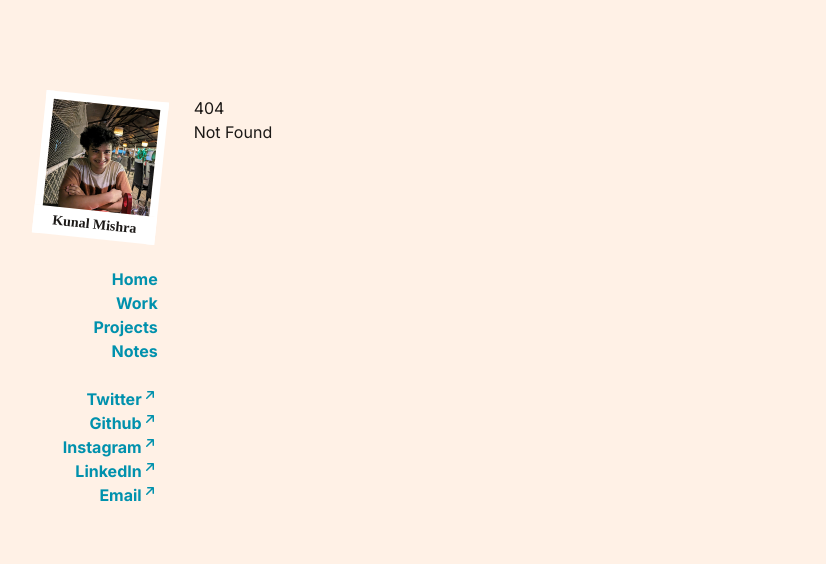
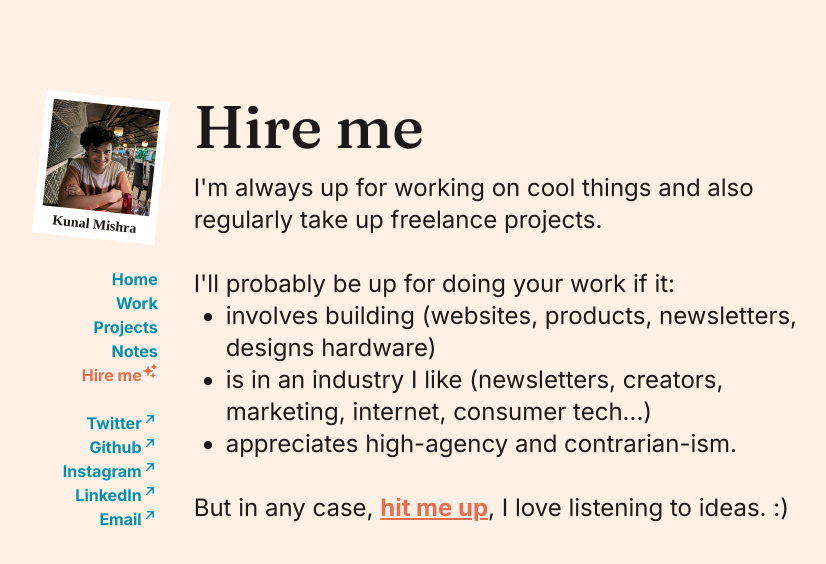
Before and after one commit to kunalm2345/kunalm.com, a SvelteKit app: page /hire-me in a window 1280 px wide. Before the commit this address had no page. Shown: the top 564 px of the page, without its empty margins (217-1043 px from the left). Built offline with nearby package versions, Linux system fonts and the light colour scheme; a web font is replaced by a local one.

Commit message:
hire-me page and some cleaning

```diff
--- a/src/app.css
+++ b/src/app.css
@@ -39,7 +39,7 @@
 	}
 
 	.no-single-line-list > a,
-	li {
+	.no-single-line-list > li {
 		@apply block no-underline !important;
 	}
 }
--- a/src/routes/+layout.svelte
+++ b/src/routes/+layout.svelte
@@ -11,92 +11,344 @@
 		<div class="md:basis-1/6">
 			<div class="md:sticky md:top-24 flex flex-row md:hidden">
 				<div class="rotate-6 mb-20">
-                    <img src={me} alt="me, kunal" class="basis-1/3 w-36 h-full md:h-max border-white border-x-8 border-y-8" />
-                    <p class="text-center handwritten font-bold bg-white basis-1/3 px-0 mx-0 py-1 border-x-8 border-white text-sm">Kunal Mishra</p>
+					<img
+						src={me}
+						alt="me, kunal"
+						class="basis-1/3 w-36 h-full md:h-max border-white border-x-8 border-y-8"
+					/>
+					<p
+						class="text-center handwritten font-bold bg-white basis-1/3 px-0 mx-0 py-1 border-x-8 border-white text-sm"
+					>
+						Kunal Mishra
+					</p>
 				</div>
 				<nav class="md:basis-2/3 list-none text-right" data-sveltekit-reload>
-                    <ul class="md:no-single-ligitne-list single-line-list md:h-full md:h-auto md:mb-0 mb-6">
-                        {#if current_url == '/'} <a href="/" class="link-active"><li class="list-none">Home</li></a>{:else}<a href="/"><li class="list-none">Home</li></a>{/if}
-                        {#if current_url == '/work'} <a href="/work" class="link-active"><li class="list-none">Work</li></a>{:else}<a href="/work"><li class="list-none">Work</li></a>{/if}
-                        {#if current_url == '/projects'} <a href="/projects" class="link-active"><li class="list-none">Projects</li></a>{:else}<a href="/projects"><li class="list-none">Projects</li></a>{/if}
-                        {#if current_url.startsWith('/notes')} <a href="/notes" class="link-active"><li class="list-none">Notes</li></a>{:else}<a href="/notes"><li class="list-none">Notes</li></a>{/if}
-                        <br>
+					<ul class="md:no-single-ligitne-list single-line-list md:h-auto md:mb-0 mb-6">
+						{#if current_url == '/'}
+							<a href="/" class="link-active"><li class="list-none">Home</li></a
+							>{:else}<a href="/"><li class="list-none">Home</li></a>{/if}
+						{#if current_url == '/work'}
+							<a href="/work" class="link-active"><li class="list-none">Work</li></a
+							>{:else}<a href="/work"><li class="list-none">Work</li></a>{/if}
+						{#if current_url == '/projects'}
+							<a href="/projects" class="link-active"
+								><li class="list-none">Projects</li></a
+							>{:else}<a href="/projects"><li class="list-none">Projects</li></a>{/if}
+						{#if current_url.startsWith('/notes')}
+							<a href="/notes" class="link-active"><li class="list-none">Notes</li></a
+							>{:else}<a href="/notes"><li class="list-none">Notes</li></a>{/if}
+						{#if current_url.startsWith('/hire-me')}
+							<a href="/hire-me" class="link-active">
+								<li class="list-none flex flex-row-reverse">
+									<svg
+										xmlns="http://www.w3.org/2000/svg"
+										viewBox="0 0 24 24"
+										fill="currentColor"
+										class="size-4"
+									>
+										<path
+											fill-rule="evenodd"
+											d="M9 4.5a.75.75 0 0 1 .721.544l.813 2.846a3.75 3.75 0 0 0 2.576 2.576l2.846.813a.75.75 0 0 1 0 1.442l-2.846.813a3.75 3.75 0 0 0-2.576 2.576l-.813 2.846a.75.75 0 0 1-1.442 0l-.813-2.846a3.75 3.75 0 0 0-2.576-2.576l-2.846-.813a.75.75 0 0 1 0-1.442l2.846-.813A3.75 3.75 0 0 0 7.466 7.89l.813-2.846A.75.75 0 0 1 9 4.5ZM18 1.5a.75.75 0 0 1 .728.568l.258 1.036c.236.94.97 1.674 1.91 1.91l1.036.258a.75.75 0 0 1 0 1.456l-1.036.258c-.94.236-1.674.97-1.91 1.91l-.258 1.036a.75.75 0 0 1-1.456 0l-.258-1.036a2.625 2.625 0 0 0-1.91-1.91l-1.036-.258a.75.75 0 0 1 0-1.456l1.036-.258a2.625 2.625 0 0 0 1.91-1.91l.258-1.036A.75.75 0 0 1 18 1.5ZM16.5 15a.75.75 0 0 1 .712.513l.394 1.183c.15.447.5.799.948.948l1.183.395a.75.75 0 0 1 0 1.422l-1.183.395c-.447.15-.799.5-.948.948l-.395 1.183a.75.75 0 0 1-1.422 0l-.395-1.183a1.5 1.5 0 0 0-.948-.948l-1.183-.395a.75.75 0 0 1 0-1.422l1.183-.395c.447-.15.799-.5.948-.948l.395-1.183A.75.75 0 0 1 16.5 15Z"
+											clip-rule="evenodd"
+										/>
+									</svg>
+									Hire me
+								</li>
+							</a>
+						{:else}
+							<a href="/hire-me">
+								<li class="list-none flex flex-row-reverse">
+									<svg
+										xmlns="http://www.w3.org/2000/svg"
+										viewBox="0 0 24 24"
+										fill="currentColor"
+										class="size-4"
+									>
+										<path
+											fill-rule="evenodd"
+											d="M9 4.5a.75.75 0 0 1 .721.544l.813 2.846a3.75 3.75 0 0 0 2.576 2.576l2.846.813a.75.75 0 0 1 0 1.442l-2.846.813a3.75 3.75 0 0 0-2.576 2.576l-.813 2.846a.75.75 0 0 1-1.442 0l-.813-2.846a3.75 3.75 0 0 0-2.576-2.576l-2.846-.813a.75.75 0 0 1 0-1.442l2.846-.813A3.75 3.75 0 0 0 7.466 7.89l.813-2.846A.75.75 0 0 1 9 4.5ZM18 1.5a.75.75 0 0 1 .728.568l.258 1.036c.236.94.97 1.674 1.91 1.91l1.036.258a.75.75 0 0 1 0 1.456l-1.036.258c-.94.236-1.674.97-1.91 1.91l-.258 1.036a.75.75 0 0 1-1.456 0l-.258-1.036a2.625 2.625 0 0 0-1.91-1.91l-1.036-.258a.75.75 0 0 1 0-1.456l1.036-.258a2.625 2.625 0 0 0 1.91-1.91l.258-1.036A.75.75 0 0 1 18 1.5ZM16.5 15a.75.75 0 0 1 .712.513l.394 1.183c.15.447.5.799.948.948l1.183.395a.75.75 0 0 1 0 1.422l-1.183.395c-.447.15-.799.5-.948.948l-.395 1.183a.75.75 0 0 1-1.422 0l-.395-1.183a1.5 1.5 0 0 0-.948-.948l-1.183-.395a.75.75 0 0 1 0-1.422l1.183-.395c.447-.15.799-.5.948-.948l.395-1.183A.75.75 0 0 1 16.5 15Z"
+											clip-rule="evenodd"
+										/>
+									</svg>
+									Hire me
+								</li>
+							</a>
+						{/if}
+						<br />
 					</ul>
-                    <ul class="md:no-single-line-list single-line-list md:h-full md:h-auto md:mb-0 mb-6">
-                        <li class="list-none"><a href="http://x.com/knlmsh/" class="flex flex-row-reverse align-middle">
-                            <svg xmlns="http://www.w3.org/2000/svg" viewBox="0 0 16 16" fill="currentColor" class="size-4">
-                                <path fill-rule="evenodd" d="M4.22 11.78a.75.75 0 0 1 0-1.06L9.44 5.5H5.75a.75.75 0 0 1 0-1.5h5.5a.75.75 0 0 1 .75.75v5.5a.75.75 0 0 1-1.5 0V6.56l-5.22 5.22a.75.75 0 0 1-1.06 0Z" clip-rule="evenodd" />
+					<ul class="md:no-single-line-list single-line-list md:h-auto md:mb-0 mb-6">
+						<li class="list-none">
+							<a
+								href="http://x.com/knlmsh/"
+								class="flex flex-row-reverse align-middle"
+							>
+								<svg
+									xmlns="http://www.w3.org/2000/svg"
+									viewBox="0 0 16 16"
+									fill="currentColor"
+									class="size-4"
+								>
+									<path
+										fill-rule="evenodd"
+										d="M4.22 11.78a.75.75 0 0 1 0-1.06L9.44 5.5H5.75a.75.75 0 0 1 0-1.5h5.5a.75.75 0 0 1 .75.75v5.5a.75.75 0 0 1-1.5 0V6.56l-5.22 5.22a.75.75 0 0 1-1.06 0Z"
+										clip-rule="evenodd"
+									/>
 								</svg>
 								Twitter
-                        </a></li>
-                        <li class="list-none"><a href="http://github.com/kunalm2345/" class="flex flex-row-reverse align-middle">
-                            <svg xmlns="http://www.w3.org/2000/svg" viewBox="0 0 16 16" fill="currentColor" class="size-4">
-                                <path fill-rule="evenodd" d="M4.22 11.78a.75.75 0 0 1 0-1.06L9.44 5.5H5.75a.75.75 0 0 1 0-1.5h5.5a.75.75 0 0 1 .75.75v5.5a.75.75 0 0 1-1.5 0V6.56l-5.22 5.22a.75.75 0 0 1-1.06 0Z" clip-rule="evenodd" />
+							</a>
+						</li>
+						<li class="list-none">
+							<a
+								href="http://github.com/kunalm2345/"
+								class="flex flex-row-reverse align-middle"
+							>
+								<svg
+									xmlns="http://www.w3.org/2000/svg"
+									viewBox="0 0 16 16"
+									fill="currentColor"
+									class="size-4"
+								>
+									<path
+										fill-rule="evenodd"
+										d="M4.22 11.78a.75.75 0 0 1 0-1.06L9.44 5.5H5.75a.75.75 0 0 1 0-1.5h5.5a.75.75 0 0 1 .75.75v5.5a.75.75 0 0 1-1.5 0V6.56l-5.22 5.22a.75.75 0 0 1-1.06 0Z"
+										clip-rule="evenodd"
+									/>
 								</svg>
-                            Github</a></li>
-                        <li class="list-none"><a href="http://instagr.am/knlmsh/" class="flex flex-row-reverse align-middle">
-                            <svg xmlns="http://www.w3.org/2000/svg" viewBox="0 0 16 16" fill="currentColor" class="size-4">
-                                <path fill-rule="evenodd" d="M4.22 11.78a.75.75 0 0 1 0-1.06L9.44 5.5H5.75a.75.75 0 0 1 0-1.5h5.5a.75.75 0 0 1 .75.75v5.5a.75.75 0 0 1-1.5 0V6.56l-5.22 5.22a.75.75 0 0 1-1.06 0Z" clip-rule="evenodd" />
+								Github</a
+							>
+						</li>
+						<li class="list-none">
+							<a
+								href="http://instagr.am/knlmsh/"
+								class="flex flex-row-reverse align-middle"
+							>
+								<svg
+									xmlns="http://www.w3.org/2000/svg"
+									viewBox="0 0 16 16"
+									fill="currentColor"
+									class="size-4"
+								>
+									<path
+										fill-rule="evenodd"
+										d="M4.22 11.78a.75.75 0 0 1 0-1.06L9.44 5.5H5.75a.75.75 0 0 1 0-1.5h5.5a.75.75 0 0 1 .75.75v5.5a.75.75 0 0 1-1.5 0V6.56l-5.22 5.22a.75.75 0 0 1-1.06 0Z"
+										clip-rule="evenodd"
+									/>
 								</svg>
-                            Instagram</a></li>
-                        <li class="list-none"><a href="https://www.linkedin.com/in/kunal-mishra-8238bb187/" class="flex flex-row-reverse align-middle">
-                            <svg xmlns="http://www.w3.org/2000/svg" viewBox="0 0 16 16" fill="currentColor" class="size-4">
-                                <path fill-rule="evenodd" d="M4.22 11.78a.75.75 0 0 1 0-1.06L9.44 5.5H5.75a.75.75 0 0 1 0-1.5h5.5a.75.75 0 0 1 .75.75v5.5a.75.75 0 0 1-1.5 0V6.56l-5.22 5.22a.75.75 0 0 1-1.06 0Z" clip-rule="evenodd" />
+								Instagram</a
+							>
+						</li>
+						<li class="list-none">
+							<a
+								href="https://www.linkedin.com/in/kunal-mishra-8238bb187/"
+								class="flex flex-row-reverse align-middle"
+							>
+								<svg
+									xmlns="http://www.w3.org/2000/svg"
+									viewBox="0 0 16 16"
+									fill="currentColor"
+									class="size-4"
+								>
+									<path
+										fill-rule="evenodd"
+										d="M4.22 11.78a.75.75 0 0 1 0-1.06L9.44 5.5H5.75a.75.75 0 0 1 0-1.5h5.5a.75.75 0 0 1 .75.75v5.5a.75.75 0 0 1-1.5 0V6.56l-5.22 5.22a.75.75 0 0 1-1.06 0Z"
+										clip-rule="evenodd"
+									/>
 								</svg>
-                            LinkedIn</a></li>
-                        <li class="list-none"><a href="mailto:kunalm@duck.com" class="flex flex-row-reverse align-middle">
-                            <svg xmlns="http://www.w3.org/2000/svg" viewBox="0 0 16 16" fill="currentColor" class="size-4">
-                                <path fill-rule="evenodd" d="M4.22 11.78a.75.75 0 0 1 0-1.06L9.44 5.5H5.75a.75.75 0 0 1 0-1.5h5.5a.75.75 0 0 1 .75.75v5.5a.75.75 0 0 1-1.5 0V6.56l-5.22 5.22a.75.75 0 0 1-1.06 0Z" clip-rule="evenodd" />
+								LinkedIn</a
+							>
+						</li>
+						<li class="list-none">
+							<a
+								href="mailto:kunalm@duck.com"
+								class="flex flex-row-reverse align-middle"
+							>
+								<svg
+									xmlns="http://www.w3.org/2000/svg"
+									viewBox="0 0 16 16"
+									fill="currentColor"
+									class="size-4"
+								>
+									<path
+										fill-rule="evenodd"
+										d="M4.22 11.78a.75.75 0 0 1 0-1.06L9.44 5.5H5.75a.75.75 0 0 1 0-1.5h5.5a.75.75 0 0 1 .75.75v5.5a.75.75 0 0 1-1.5 0V6.56l-5.22 5.22a.75.75 0 0 1-1.06 0Z"
+										clip-rule="evenodd"
+									/>
 								</svg>
-                            Email</a>
+								Email</a
+							>
 						</li>
 					</ul>
-
 				</nav>
 			</div>
 			<div class="md:sticky md:top-24 hidden md:block">
 				<div class="rotate-6 mb-7">
-                    <img src={me} alt="me, kunal" class="basis-1/3 w-36 h-full md:h-max border-white border-x-8 border-t-8 " />
-                    <p class="text-center handwritten font-bold bg-white basis-1/3 px-0 mx-0 py-1 border-x-8 border-white text-sm">Kunal Mishra</p>
+					<img
+						src={me}
+						alt="me, kunal"
+						class="basis-1/3 w-36 h-full md:h-max border-white border-x-8 border-t-8"
+					/>
+					<p
+						class="text-center handwritten font-bold bg-white basis-1/3 px-0 mx-0 py-1 border-x-8 border-white text-sm"
+					>
+						Kunal Mishra
+					</p>
 				</div>
 				<nav class="md:basis-2/3 list-none text-right" data-sveltekit-reload>
-                    <ul class="md:no-single-line-list single-line-list md:h-full md:h-auto md:mb-0 mb-6">
-                        {#if current_url == '/'} <a href="/" class="link-active"><li class="list-none">Home</li></a>{:else}<a href="/"><li class="list-none">Home</li></a>{/if}
-                        {#if current_url == '/work'} <a href="/work" class="link-active"><li class="list-none">Work</li></a>{:else}<a href="/work"><li class="list-none">Work</li></a>{/if}
-                        {#if current_url == '/projects'} <a href="/projects" class="link-active"><li class="list-none">Projects</li></a>{:else}<a href="/projects"><li class="list-none">Projects</li></a>{/if}
-                        {#if current_url.startsWith('/notes')} <a href="/notes" class="link-active"><li class="list-none">Notes</li></a>{:else}<a href="/notes"><li class="list-none">Notes</li></a>{/if}
-                        <br>
+					<ul class="md:no-single-line-list single-line-list md:h-auto md:mb-0 mb-6">
+						{#if current_url == '/'}
+							<a href="/" class="link-active"><li class="list-none">Home</li></a
+							>{:else}<a href="/"><li class="list-none">Home</li></a>{/if}
+						{#if current_url == '/work'}
+							<a href="/work" class="link-active"><li class="list-none">Work</li></a
+							>{:else}<a href="/work"><li class="list-none">Work</li></a>{/if}
+						{#if current_url == '/projects'}
+							<a href="/projects" class="link-active"
+								><li class="list-none">Projects</li></a
+							>{:else}<a href="/projects"><li class="list-none">Projects</li></a>{/if}
+						{#if current_url.startsWith('/notes')}
+							<a href="/notes" class="link-active"><li class="list-none">Notes</li></a
+							>{:else}<a href="/notes"><li class="list-none">Notes</li></a>{/if}
+						{#if current_url.startsWith('/hire-me')}
+							<a href="/hire-me" class="link-active">
+								<li class="list-none flex flex-row-reverse">
+									<svg
+										xmlns="http://www.w3.org/2000/svg"
+										viewBox="0 0 24 24"
+										fill="currentColor"
+										class="size-4"
+									>
+										<path
+											fill-rule="evenodd"
+											d="M9 4.5a.75.75 0 0 1 .721.544l.813 2.846a3.75 3.75 0 0 0 2.576 2.576l2.846.813a.75.75 0 0 1 0 1.442l-2.846.813a3.75 3.75 0 0 0-2.576 2.576l-.813 2.846a.75.75 0 0 1-1.442 0l-.813-2.846a3.75 3.75 0 0 0-2.576-2.576l-2.846-.813a.75.75 0 0 1 0-1.442l2.846-.813A3.75 3.75 0 0 0 7.466 7.89l.813-2.846A.75.75 0 0 1 9 4.5ZM18 1.5a.75.75 0 0 1 .728.568l.258 1.036c.236.94.97 1.674 1.91 1.91l1.036.258a.75.75 0 0 1 0 1.456l-1.036.258c-.94.236-1.674.97-1.91 1.91l-.258 1.036a.75.75 0 0 1-1.456 0l-.258-1.036a2.625 2.625 0 0 0-1.91-1.91l-1.036-.258a.75.75 0 0 1 0-1.456l1.036-.258a2.625 2.625 0 0 0 1.91-1.91l.258-1.036A.75.75 0 0 1 18 1.5ZM16.5 15a.75.75 0 0 1 .712.513l.394 1.183c.15.447.5.799.948.948l1.183.395a.75.75 0 0 1 0 1.422l-1.183.395c-.447.15-.799.5-.948.948l-.395 1.183a.75.75 0 0 1-1.422 0l-.395-1.183a1.5 1.5 0 0 0-.948-.948l-1.183-.395a.75.75 0 0 1 0-1.422l1.183-.395c.447-.15.799-.5.948-.948l.395-1.183A.75.75 0 0 1 16.5 15Z"
+											clip-rule="evenodd"
+										/>
+									</svg>
+									Hire me
+								</li>
+							</a>
+						{:else}
+							<a href="/hire-me">
+								<li class="list-none flex flex-row-reverse">
+									<svg
+										xmlns="http://www.w3.org/2000/svg"
+										viewBox="0 0 24 24"
+										fill="currentColor"
+										class="size-4"
+									>
+										<path
+											fill-rule="evenodd"
+											d="M9 4.5a.75.75 0 0 1 .721.544l.813 2.846a3.75 3.75 0 0 0 2.576 2.576l2.846.813a.75.75 0 0 1 0 1.442l-2.846.813a3.75 3.75 0 0 0-2.576 2.576l-.813 2.846a.75.75 0 0 1-1.442 0l-.813-2.846a3.75 3.75 0 0 0-2.576-2.576l-2.846-.813a.75.75 0 0 1 0-1.442l2.846-.813A3.75 3.75 0 0 0 7.466 7.89l.813-2.846A.75.75 0 0 1 9 4.5ZM18 1.5a.75.75 0 0 1 .728.568l.258 1.036c.236.94.97 1.674 1.91 1.91l1.036.258a.75.75 0 0 1 0 1.456l-1.036.258c-.94.236-1.674.97-1.91 1.91l-.258 1.036a.75.75 0 0 1-1.456 0l-.258-1.036a2.625 2.625 0 0 0-1.91-1.91l-1.036-.258a.75.75 0 0 1 0-1.456l1.036-.258a2.625 2.625 0 0 0 1.91-1.91l.258-1.036A.75.75 0 0 1 18 1.5ZM16.5 15a.75.75 0 0 1 .712.513l.394 1.183c.15.447.5.799.948.948l1.183.395a.75.75 0 0 1 0 1.422l-1.183.395c-.447.15-.799.5-.948.948l-.395 1.183a.75.75 0 0 1-1.422 0l-.395-1.183a1.5 1.5 0 0 0-.948-.948l-1.183-.395a.75.75 0 0 1 0-1.422l1.183-.395c.447-.15.799-.5.948-.948l.395-1.183A.75.75 0 0 1 16.5 15Z"
+											clip-rule="evenodd"
+										/>
+									</svg>
+									Hire me
+								</li>
+							</a>
+						{/if}
+						<br />
 					</ul>
-                    <ul class="md:no-single-line-list single-line-list md:h-full md:h-auto md:mb-0 mb-6">
-                        <li class="list-none"><a href="http://x.com/knlmsh/" class="flex flex-row-reverse align-middle">
-                            <svg xmlns="http://www.w3.org/2000/svg" viewBox="0 0 16 16" fill="currentColor" class="size-4">
-                                <path fill-rule="evenodd" d="M4.22 11.78a.75.75 0 0 1 0-1.06L9.44 5.5H5.75a.75.75 0 0 1 0-1.5h5.5a.75.75 0 0 1 .75.75v5.5a.75.75 0 0 1-1.5 0V6.56l-5.22 5.22a.75.75 0 0 1-1.06 0Z" clip-rule="evenodd" />
+					<ul class="md:no-single-line-list single-line-list md:h-auto md:mb-0 mb-6">
+						<li class="list-none">
+							<a
+								href="http://x.com/knlmsh/"
+								class="flex flex-row-reverse align-middle"
+							>
+								<svg
+									xmlns="http://www.w3.org/2000/svg"
+									viewBox="0 0 16 16"
+									fill="currentColor"
+									class="size-4"
+								>
+									<path
+										fill-rule="evenodd"
+										d="M4.22 11.78a.75.75 0 0 1 0-1.06L9.44 5.5H5.75a.75.75 0 0 1 0-1.5h5.5a.75.75 0 0 1 .75.75v5.5a.75.75 0 0 1-1.5 0V6.56l-5.22 5.22a.75.75 0 0 1-1.06 0Z"
+										clip-rule="evenodd"
+									/>
 								</svg>
 								Twitter
-                        </a></li>
-                        <li class="list-none"><a href="http://github.com/kunalm2345/" class="flex flex-row-reverse align-middle">
-                            <svg xmlns="http://www.w3.org/2000/svg" viewBox="0 0 16 16" fill="currentColor" class="size-4">
-                                <path fill-rule="evenodd" d="M4.22 11.78a.75.75 0 0 1 0-1.06L9.44 5.5H5.75a.75.75 0 0 1 0-1.5h5.5a.75.75 0 0 1 .75.75v5.5a.75.75 0 0 1-1.5 0V6.56l-5.22 5.22a.75.75 0 0 1-1.06 0Z" clip-rule="evenodd" />
+							</a>
+						</li>
+						<li class="list-none">
+							<a
+								href="http://github.com/kunalm2345/"
+								class="flex flex-row-reverse align-middle"
+							>
+								<svg
+									xmlns="http://www.w3.org/2000/svg"
+									viewBox="0 0 16 16"
+									fill="currentColor"
+									class="size-4"
+								>
+									<path
+										fill-rule="evenodd"
+										d="M4.22 11.78a.75.75 0 0 1 0-1.06L9.44 5.5H5.75a.75.75 0 0 1 0-1.5h5.5a.75.75 0 0 1 .75.75v5.5a.75.75 0 0 1-1.5 0V6.56l-5.22 5.22a.75.75 0 0 1-1.06 0Z"
+										clip-rule="evenodd"
+									/>
 								</svg>
-                            Github</a></li>
-                        <li class="list-none"><a href="http://instagr.am/knlmsh/" class="flex flex-row-reverse align-middle">
-                            <svg xmlns="http://www.w3.org/2000/svg" viewBox="0 0 16 16" fill="currentColor" class="size-4">
-                                <path fill-rule="evenodd" d="M4.22 11.78a.75.75 0 0 1 0-1.06L9.44 5.5H5.75a.75.75 0 0 1 0-1.5h5.5a.75.75 0 0 1 .75.75v5.5a.75.75 0 0 1-1.5 0V6.56l-5.22 5.22a.75.75 0 0 1-1.06 0Z" clip-rule="evenodd" />
+								Github</a
+							>
+						</li>
+						<li class="list-none">
+							<a
+								href="http://instagr.am/knlmsh/"
+								class="flex flex-row-reverse align-middle"
+							>
+								<svg
+									xmlns="http://www.w3.org/2000/svg"
+									viewBox="0 0 16 16"
+									fill="currentColor"
+									class="size-4"
+								>
+									<path
+										fill-rule="evenodd"
+										d="M4.22 11.78a.75.75 0 0 1 0-1.06L9.44 5.5H5.75a.75.75 0 0 1 0-1.5h5.5a.75.75 0 0 1 .75.75v5.5a.75.75 0 0 1-1.5 0V6.56l-5.22 5.22a.75.75 0 0 1-1.06 0Z"
+										clip-rule="evenodd"
+									/>
 								</svg>
-                            Instagram</a></li>
-                        <li class="list-none"><a href="https://www.linkedin.com/in/kunal-mishra-8238bb187/" class="flex flex-row-reverse align-middle">
-                            <svg xmlns="http://www.w3.org/2000/svg" viewBox="0 0 16 16" fill="currentColor" class="size-4">
-                                <path fill-rule="evenodd" d="M4.22 11.78a.75.75 0 0 1 0-1.06L9.44 5.5H5.75a.75.75 0 0 1 0-1.5h5.5a.75.75 0 0 1 .75.75v5.5a.75.75 0 0 1-1.5 0V6.56l-5.22 5.22a.75.75 0 0 1-1.06 0Z" clip-rule="evenodd" />
+								Instagram</a
+							>
+						</li>
+						<li class="list-none">
+							<a
+								href="https://www.linkedin.com/in/kunal-mishra-8238bb187/"
+								class="flex flex-row-reverse align-middle"
+							>
+								<svg
+									xmlns="http://www.w3.org/2000/svg"
+									viewBox="0 0 16 16"
+									fill="currentColor"
+									class="size-4"
+								>
+									<path
+										fill-rule="evenodd"
+										d="M4.22 11.78a.75.75 0 0 1 0-1.06L9.44 5.5H5.75a.75.75 0 0 1 0-1.5h5.5a.75.75 0 0 1 .75.75v5.5a.75.75 0 0 1-1.5 0V6.56l-5.22 5.22a.75.75 0 0 1-1.06 0Z"
+										clip-rule="evenodd"
+									/>
 								</svg>
-                            LinkedIn</a></li>
-                        <li class="list-none"><a href="mailto:kunalm@duck.com" class="flex flex-row-reverse align-middle">
-                            <svg xmlns="http://www.w3.org/2000/svg" viewBox="0 0 16 16" fill="currentColor" class="size-4">
-                                <path fill-rule="evenodd" d="M4.22 11.78a.75.75 0 0 1 0-1.06L9.44 5.5H5.75a.75.75 0 0 1 0-1.5h5.5a.75.75 0 0 1 .75.75v5.5a.75.75 0 0 1-1.5 0V6.56l-5.22 5.22a.75.75 0 0 1-1.06 0Z" clip-rule="evenodd" />
+								LinkedIn</a
+							>
+						</li>
+						<li class="list-none">
+							<a
+								href="mailto:kunalm@duck.com"
+								class="flex flex-row-reverse align-middle"
+							>
+								<svg
+									xmlns="http://www.w3.org/2000/svg"
+									viewBox="0 0 16 16"
+									fill="currentColor"
+									class="size-4"
+								>
+									<path
+										fill-rule="evenodd"
+										d="M4.22 11.78a.75.75 0 0 1 0-1.06L9.44 5.5H5.75a.75.75 0 0 1 0-1.5h5.5a.75.75 0 0 1 .75.75v5.5a.75.75 0 0 1-1.5 0V6.56l-5.22 5.22a.75.75 0 0 1-1.06 0Z"
+										clip-rule="evenodd"
+									/>
 								</svg>
-                            Email</a>
+								Email</a
+							>
 						</li>
 					</ul>
-
 				</nav>
 			</div>
 		</div>
--- /dev/null
+++ b/src/routes/hire-me/+page.svelte
@@ -0,0 +1,17 @@
+<h1 class="font-serif text-6xl mb-4">Hire me</h1>
+<p class="text-2xl">
+	I'm always up for working on cool things and also regularly take up freelance projects.
+
+	<br /><br />I'll probably be up for doing your work if it:
+</p>
+
+<ul class="text-2xl list-disc ml-8" style="list-style: disc;">
+	<li>involves building (websites, products, newsletters, designs hardware)</li>
+	<li>is in an industry I like (newsletters, creators, marketing, internet, consumer tech...)</li>
+	<li>appreciates high-agency and contrarian-ism.</li>
+</ul>
+<p class="text-2xl">
+	<br />
+	But in any case, <a class="link-active underline" href="mailo:kunalm@duck.com">hit me up</a>, I
+	love listening to ideas. :)
+</p>
```
Lines whose indentation alone changed are shown as unchanged.
